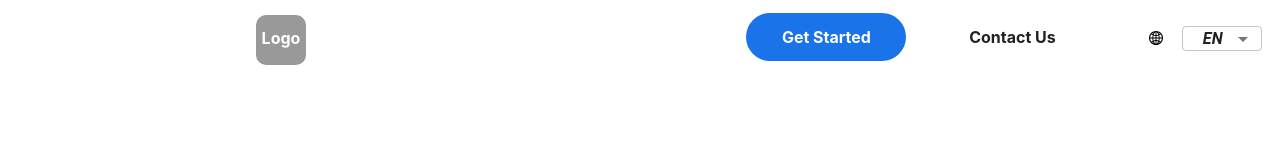
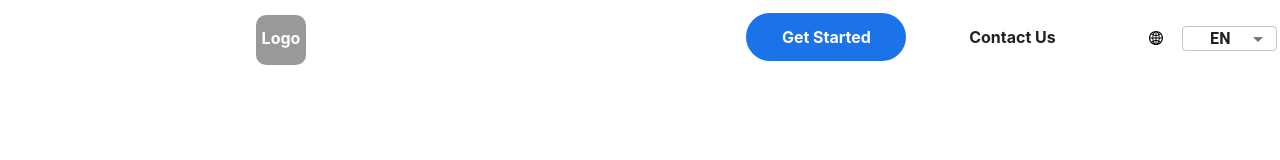
Before and after one commit to gkseogus/HallymCapStone, a React (Create React App) app: page / in a window 1280 px wide. Shown: the top 160 px of the page. Built offline with nearby package versions, Linux system fonts and the light colour scheme.

Commit message:
220905_fix to dropdown font-size

```diff
--- a/src/components/MainNavBar/index.js
+++ b/src/components/MainNavBar/index.js
@@ -107,7 +107,7 @@ const MainNavBar = () => {
           onChange={handleChange}
           displayEmpty
           style={{
-            width: "80px",
+            width: "95px",
             height: "25px",
             fontSize: "16px",
             fontWeight: "600",
@@ -115,14 +115,13 @@ const MainNavBar = () => {
             background: "#none",
           }}
         >
-          <MenuItem value="">
-            <em
-              style={{
-                fontWeight: 600,
-              }}
-            >
-              EN
-            </em>
+          <MenuItem
+            value=""
+            style={{
+              fontWeight: 600,
+            }}
+          >
+            EN
             {/* <em onClick={() => clickHandler("ko")}>KO</em> */}
           </MenuItem>
           {/* <MenuItem value={10} onClick={() => clickHandler("en")}>
```
